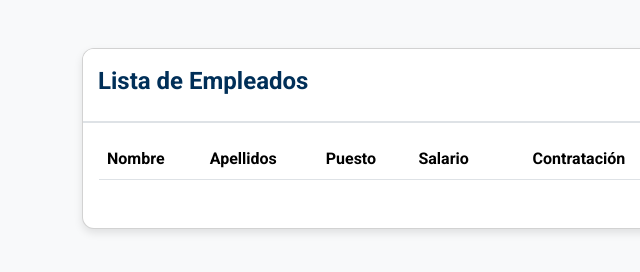
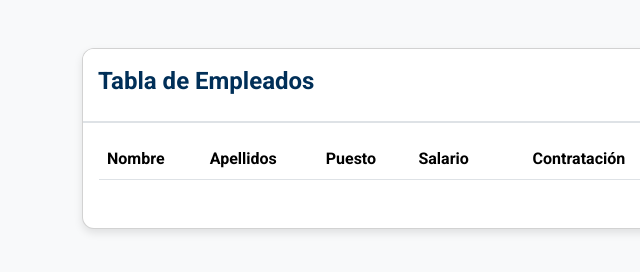
Before and after one commit to DanielTrujilloTapia/JSF_CORP_TOR, a plain HTML site: page src/main/webapp/dashboard.html in a window 1280 px wide. Shown: the full height of the page, 0-640 px from the left. Drawn offline with Linux system fonts and the light colour scheme; no server answers.

Commit message:
cambio de titulo de la tabla de empleados

```diff
--- a/src/main/webapp/dashboard.html
+++ b/src/main/webapp/dashboard.html
@@ -63,7 +63,7 @@
 <div class="container mt-5">
     <div class="card">
         <div class="card-header">
-            <h2 class="table-title">Lista de Empleados</h2>
+            <h2 class="table-title">Tabla de Empleados</h2>
             <button class="btn btn-add-employee" onclick="window.location.href='add-employee.html'">Agregar Empleado</button>
         </div>
         <div class="card-body">
```
